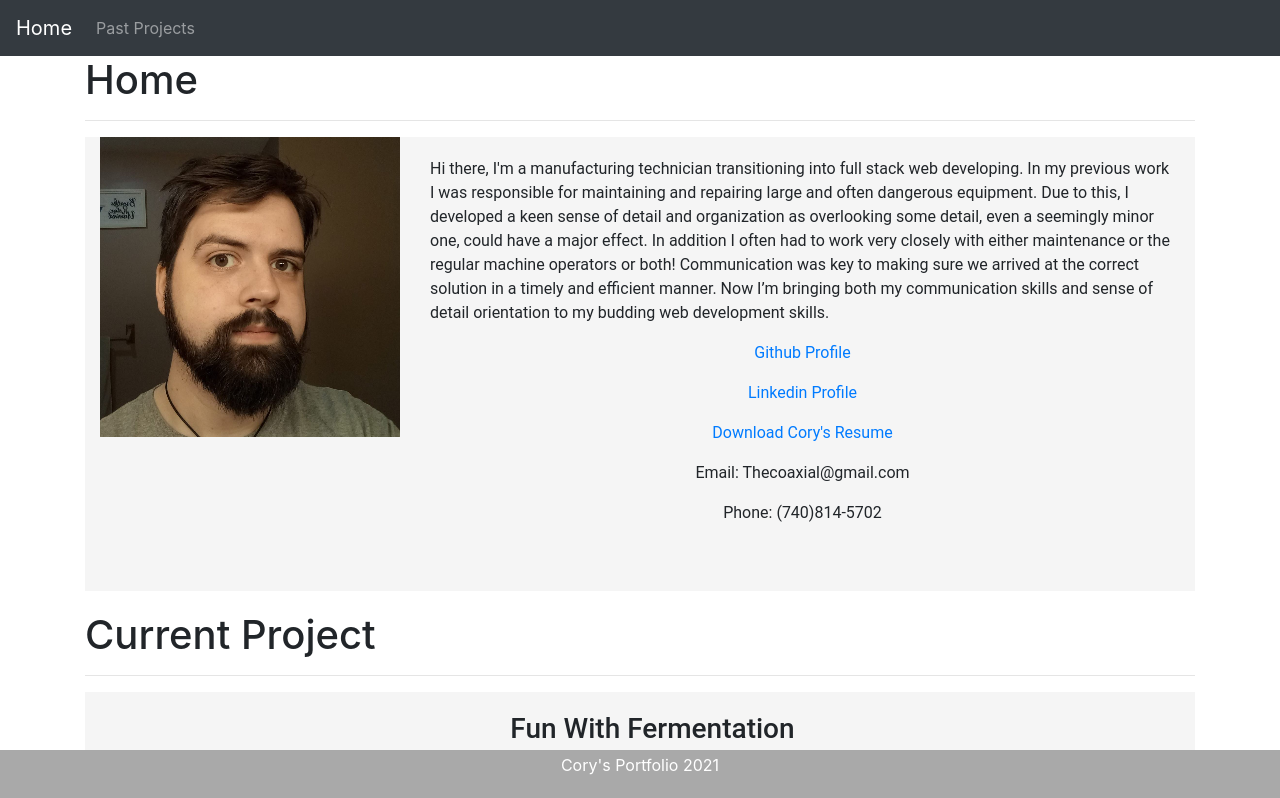
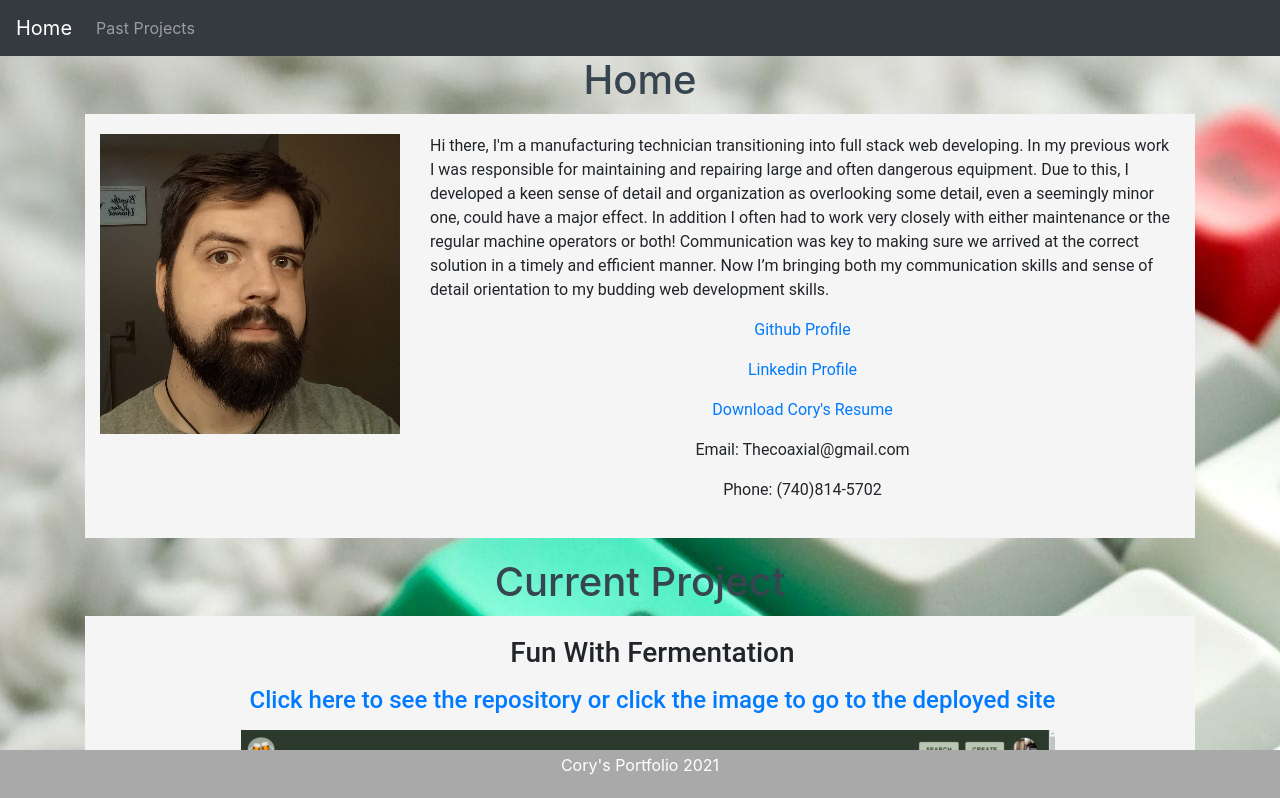
Before and after one commit to TheCoaxial/React-Portfolio, a React (Create React App) app: page / in a window 1280 px wide. Shown: the top 798 px of the page. Built offline with nearby package versions, Linux system fonts and the light colour scheme.

Commit message:
style changes

```diff
--- a/src/App.css
+++ b/src/App.css
@@ -11,6 +11,10 @@
   .App-logo {
     animation: App-logo-spin infinite 20s linear;
   }
+}
+
+#root{
+  background-image: url(./Assests/Background.jpg);
 }
 
 .App-header {
--- a/src/pages/Portfolio/Portfolio.js
+++ b/src/pages/Portfolio/Portfolio.js
@@ -7,15 +7,17 @@ import "./Portfolio.css";
 
 
 const Portfolio = () => (
+    <section>
+
+        <h1 className="block-center">Past Projects</h1>
 
         <div className="container content" >
-        <h1 className="block-center">Past Projects</h1>
 
-         <hr />
             <section className="bottom-section block-center">
                 <div className="row mt-12">
                     <div className="col-lg-12 mb-3">
                         <h3><p >Fun With Fermentation</p></h3>
+                        <hr></hr>
                         <h4><p><a href="https://github.com/TheCoaxial/Final-Project">Click here to see the repository or click the image to go to the deployed site</a></p></h4>
                         <a href="https://salty-dawn-64372.herokuapp.com/" target="_blank">
                         <img src={FWF} alt="A screen shot of the profile page" />
@@ -23,12 +25,14 @@ const Portfolio = () => (
                     </div>
                 </div>
             </section>
+        </div>
 
-        <hr />
+        <div className="container content" >
             <section className="bottom-section block-center">
                 <div className="row mt-12">
                     <div className="col-lg-12 mb-3" >
                         <h3><p >Dream Team</p></h3>
+                        <hr></hr>
                         <h4><p><a href="https://github.com/TheCoaxial/HW-5-Daily-Planner">Click here to see the repository or click the image to go to the deployed site</a></p></h4>
                         <a href="https://thecoaxial.github.io/HW-5-Daily-Planner/" target="_blank">
                         <img src={SoccerApp} alt="A Soccer Field App with Dragable Players" />
@@ -36,12 +40,14 @@ const Portfolio = () => (
                     </div>
                 </div>
             </section>
+        </div>
 
-        <hr />
+        <div className="container content" >
             <section className="bottom-section block-center">
                 <div className="row mt-12 ">
                     <div className="col-lg-12 mb-3">
                         <h3><p >Recipe Finder With Random Recipe Buttons</p></h3>
+                        <hr></hr>
                         <h4><p><a href="https://github.com/TheCoaxial/Your-Menu-for-Today">Click here to see the repository or click the image to go to the deployed site</a></p></h4>
                         <a href="https://thecoaxial.github.io/Your-Menu-for-Today/" target="_blank">
                         <img src={YMFT} alt="A screen shot of this website's homepage" />
@@ -51,6 +57,8 @@ const Portfolio = () => (
             </section>
         </div>
 
+    </section>
+
 
 );
 export default Portfolio;
--- a/src/pages/home/home.css
+++ b/src/pages/home/home.css
@@ -1,6 +1,6 @@
 .content-inside{
     padding: 20px;
-    padding-bottom: 50px;
+    padding-bottom: 20px;
 
 }
 
@@ -27,6 +27,14 @@
 
 }
 
+.margin-top{
+    margin-top: 20px;
+}
+
+h1{
+    color: #36454f;
+}
+
 p{
     font-family: 'Roboto', sans-serif;
     margin-left: 10px;
--- a/src/pages/home/home.js
+++ b/src/pages/home/home.js
@@ -6,13 +6,13 @@ import "./home.css";
 
 const Home = () =>(
     <div className ="container ">
-        <h1>Home</h1>
+        <h1 className="block-center">Home</h1>
 
-        <hr></hr>
+
         <section className="content aboutMe ">
 
             <div className="extra-padding">
-                <img src={Headshot} alt="A headshot of Cory" />
+                <img src={Headshot} alt="A headshot of Cory" className="margin-top" />
             </div>
                 <div className="content-inside">
                     <p className="clearfix">
@@ -25,28 +25,34 @@ const Home = () =>(
                     </p>
 
                     <p>
-                        <a href="https://github.com/TheCoaxial">Github Profile</a>
+                    <a href="https://github.com/TheCoaxial" target="_blank">Github Profile</a>
                     </p>
 
                     <p>
-                        <a href="https://www.linkedin.com/in/cory-scanlon-6522311b7/">Linkedin Profile</a>
+                    <a href="https://www.linkedin.com/in/cory-scanlon-6522311b7/" target="_blank">Linkedin Profile</a>
                     </p>
+
                     <p>
-                    <a href={Resume} download="Cory Scanlon's Resume">Download Cory's Resume</a>
+                    <a href={Resume} download="Cory Scanlon's Resume" target="_blank">Download Cory's Resume</a>
                     </p>
+
                     <p>Email: Thecoaxial@gmail.com</p> <p>Phone: (740)814-5702</p>
 
                 </div>
         </section>
 
         <section className="bottom-section">
-            <h1 className="">Current Project</h1>
-            <hr></hr>
+
+
+
+        <h1 className="block-center">Current Project</h1>
 
         <div className="block-center content">
+
             <div className="bottom-section" >
+
             <h3><p>Fun With Fermentation</p></h3>
-                <h4><p><a href="https://github.com/TheCoaxial/Final-Project">Click Here to See the Repository or Click the Image to Go to the Deployed Site</a></p></h4>
+                <h4><p><a href="https://github.com/TheCoaxial/Final-Project">Click here to see the repository or click the image to go to the deployed site</a></p></h4>
                 <a href="https://salty-dawn-64372.herokuapp.com/" target="_blank">
                 <img src={FWF} alt="A screen shot of the profile page" />
                 </a>
```
Also changed, not shown: src/Assests/Background.jpg, src/Assests/Background2.jpg (added). Lines whose indentation alone changed are shown as unchanged.
